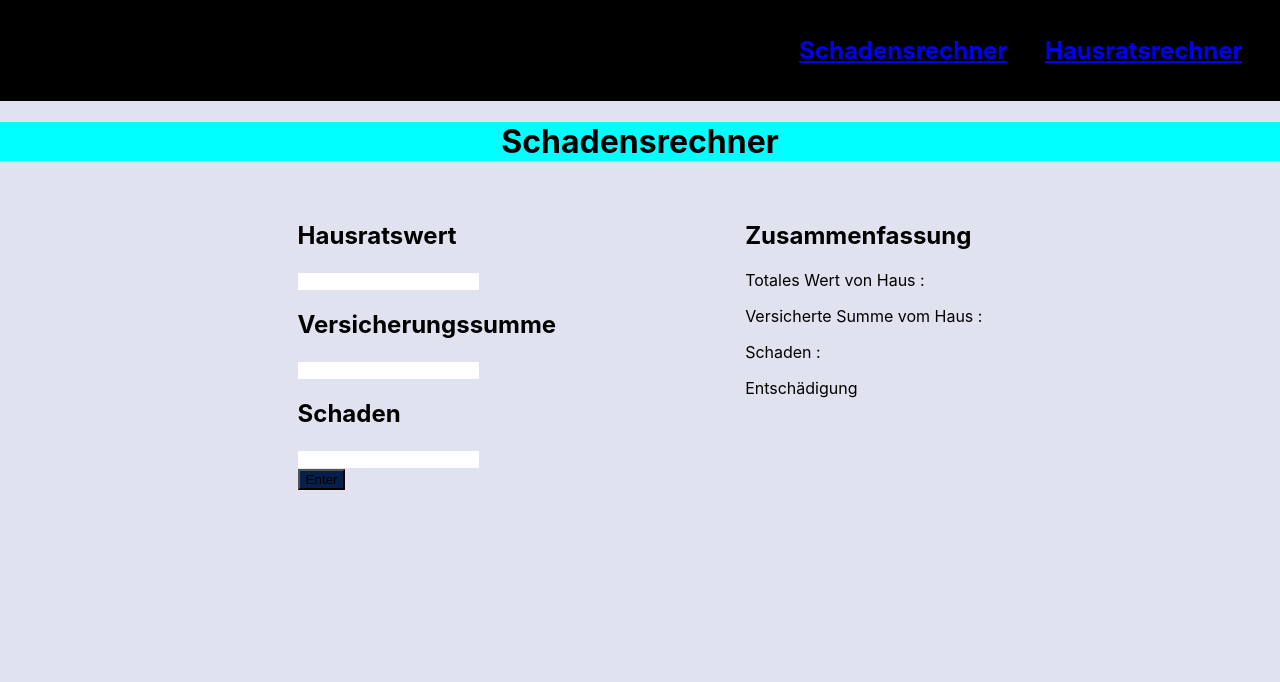
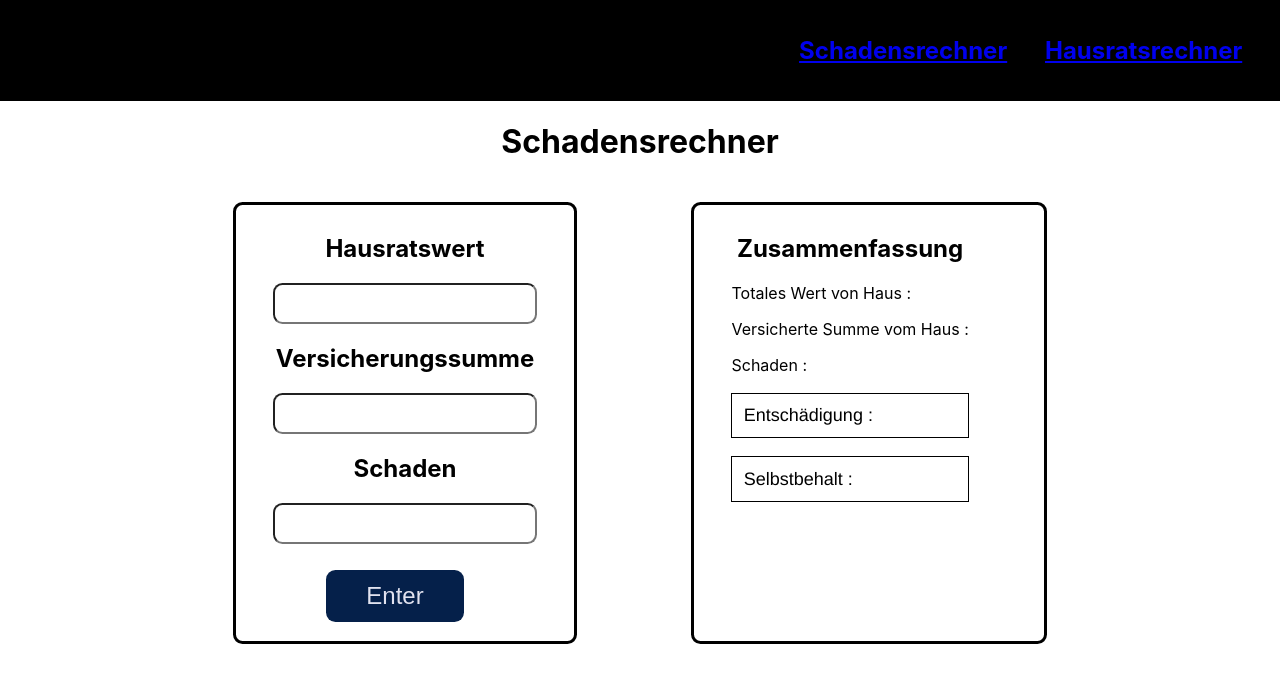
Before and after one commit to sujanSaravana/VersicherungsRechner, a React (Create React App) app in the folder rechner/: page /Schadensrechner in a window 1280 px wide. Shown: the top 682 px of the page. Built offline with nearby package versions, Linux system fonts and the light colour scheme.

Commit message:
Schadensrechner CSS

```diff
--- a/rechner/src/App.css
+++ b/rechner/src/App.css
@@ -4,7 +4,7 @@
 }
 
 .navname h1:hover {
-    background-color:rgb(107, 107, 235);
+    background-color:cadetblue;
 
 }
 
@@ -23,7 +23,6 @@
 
 .title{
     text-align: center;
-    background-color: aqua;
 }
 
 .rechner {
@@ -34,7 +33,11 @@
 
 .zusammenfassung{
     margin: 0.5cm;
-    margin-left: 2.5cm;
+    padding-left: 1cm;
+    padding-right: 2cm;
+    padding-top: 0.25cm;
+    border: 0.1cm solid;
+    border-radius: 0.25cm;
 }
 
 .eingaben{
@@ -42,15 +45,46 @@
     margin-right: 2.5cm;
 }
 
-body{
-    background-color:#e1e2ef;
+form{
+    padding-left: 1cm;
+    padding-right: 1cm;
+    padding-top: 0.25cm;
+    padding-bottom: 0.5cm;
+    border-radius: 0.25cm;
+    border: 0.1cm solid;
 }
 
 input{
-    border:#05204a;
-
+    padding: 0.2cm;
+    border-radius: 0.25cm;
+    font-size: 0.5cm;
 }
 
 button{
     background-color:#05204a;
+    color: #e1e2ef;
+    border: none;
+    text-align: center;
+    display: inline-block;
+    margin-top: 0.7cm;
+    margin-left: 1.4cm;
+    border-radius: 0.25cm;
+    font-size:x-large;
+    padding: 12px 40px;
+    cursor: pointer;
 }
+
+button:hover{
+    background-color: cornflowerblue;
+}
+
+h2{
+    text-align: center;
+}
+
+.result{
+    font-family: 'Franklin Gothic Medium', 'Arial Narrow', Arial, sans-serif;
+    font-size: large;
+    border: 0.05cm solid;
+    padding: 0.3cm;
+}
--- a/rechner/src/Schadensrechner.js
+++ b/rechner/src/Schadensrechner.js
@@ -51,7 +51,8 @@ function Schadensrechner() {
                 <p>Totales Wert von Haus : {Hausratswert}</p>
                 <p>Versicherte Summe vom Haus : {Versicherungssumme}</p>
                 <p>Schaden : {Schaden}</p>
-                <p>Entschädigung</p>
+                <p className="result">Entschädigung :</p>
+                <p className="result">Selbstbehalt :</p>
             </div>
         </div>
     </div>
```
